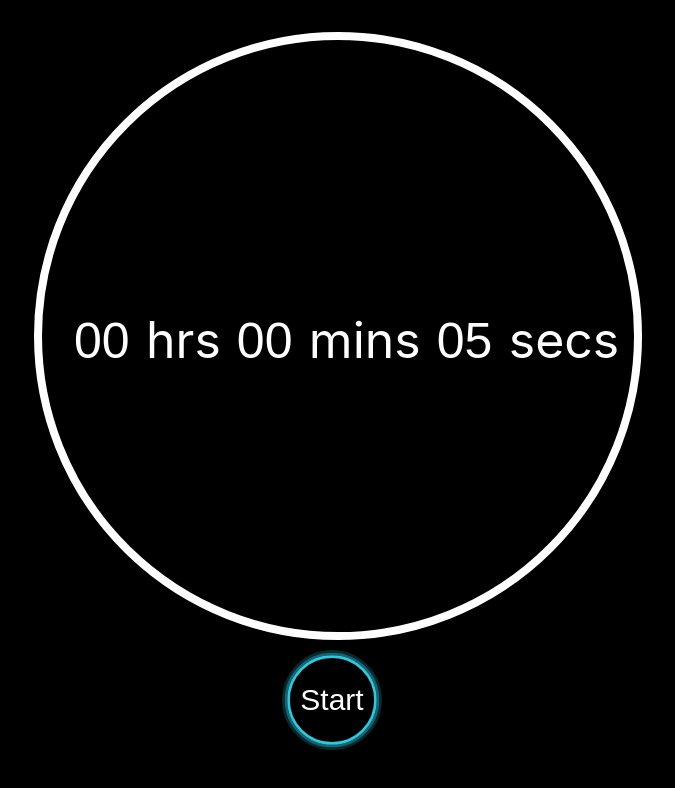
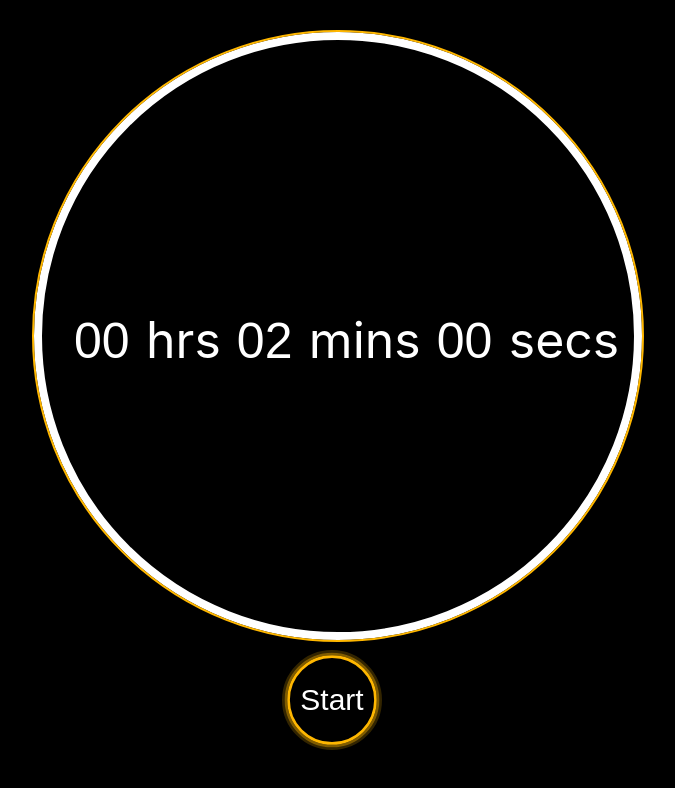
Before and after one commit to amara-j/timer, a React (Create React App) app: page / in a window 1280 px wide. Shown: the top 788 px of the page, without its empty margins (378-1053 px from the left). Built offline with nearby package versions, Linux system fonts and the light colour scheme.

Commit message:
styling = dark neon vibe, have yet to make audio sample triggering work

```diff
--- a/src/App.js
+++ b/src/App.js
@@ -48,7 +48,7 @@ const App = () => {
                   ref={inputMinutes}
                   min="0"
                   max="59"
-                  defaultValue="00"
+                  defaultValue="02"
                 />
                 {"mins  "}
               </label>
@@ -59,7 +59,7 @@ const App = () => {
                   ref={inputSeconds}
                   min="0"
                   max="59"
-                  defaultValue="05"
+                  defaultValue="00"
                 />
                 {"secs "}
               </label>
--- a/src/CircleBorder.js
+++ b/src/CircleBorder.js
@@ -19,12 +19,23 @@ const CircleBorder = (props) => {
         stroke="white"
         strokeWidth={strokeWidth}
       />
+      <circle
+        className="circle-border"
+        cx="50%"
+        cy="50%"
+        r={radius + strokeWidth / 2 + 1}
+        fill="none"
+        stroke="#ffb700"
+        strokeWidth="2"
+      />
 
       <text
         x="50%"
         y="50%"
         textAnchor="middle"
         fill="white"
+        stroke="#d10892"
+        strokeWidth="2"
         fontSize="90px"
         dy=".3em"
       >
--- a/src/Timer.js
+++ b/src/Timer.js
@@ -1,5 +1,4 @@
 import React from "react";
-import { Synth, Loop, Transport } from "tone";
 import CircleAnimation from "./CircleAnimation.js";
 import CircleBorder from "./CircleBorder.js";
 
@@ -13,11 +12,9 @@ class Timer extends React.Component {
       percentage: 0,
       timerIsSet: this.props.timerIsSet,
     };
-    const synth = new Synth().toDestination();
-    new Loop(() => {
-      synth.triggerAttackRelease("C7", "8n");
-    }, "2n").start(0);
   }
+
+  // audio = new Audio("/beep.mp3");
 
   componentDidMount() {
     this.timerInterval = setInterval(() => {
@@ -26,13 +23,13 @@ class Timer extends React.Component {
       } else {
         clearInterval(this.timerInterval);
         this.setState({ countdown: "Timer done!", percentage: 1 });
-        // Transport.start();
+        // audio.loop = true;
+        // audio.play();
       }
     }, 1000);
   }
 
   componentWillUnmount() {
-    Transport.stop();
     clearInterval(this.timerInterval);
   }
 
```
Also changed, not shown: src/button.svg, 1 other file (tests, documents, lock files or other folders).
